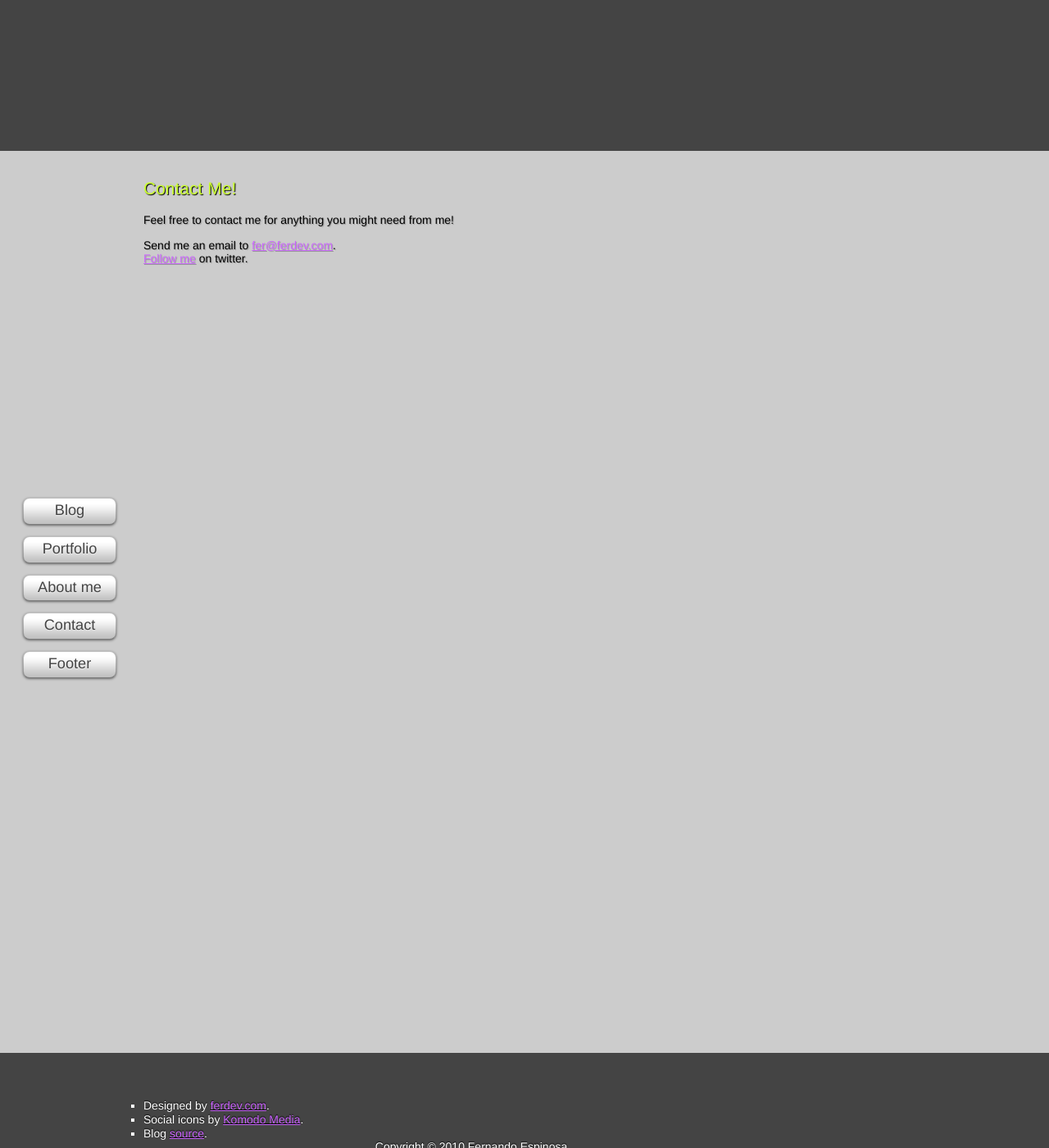
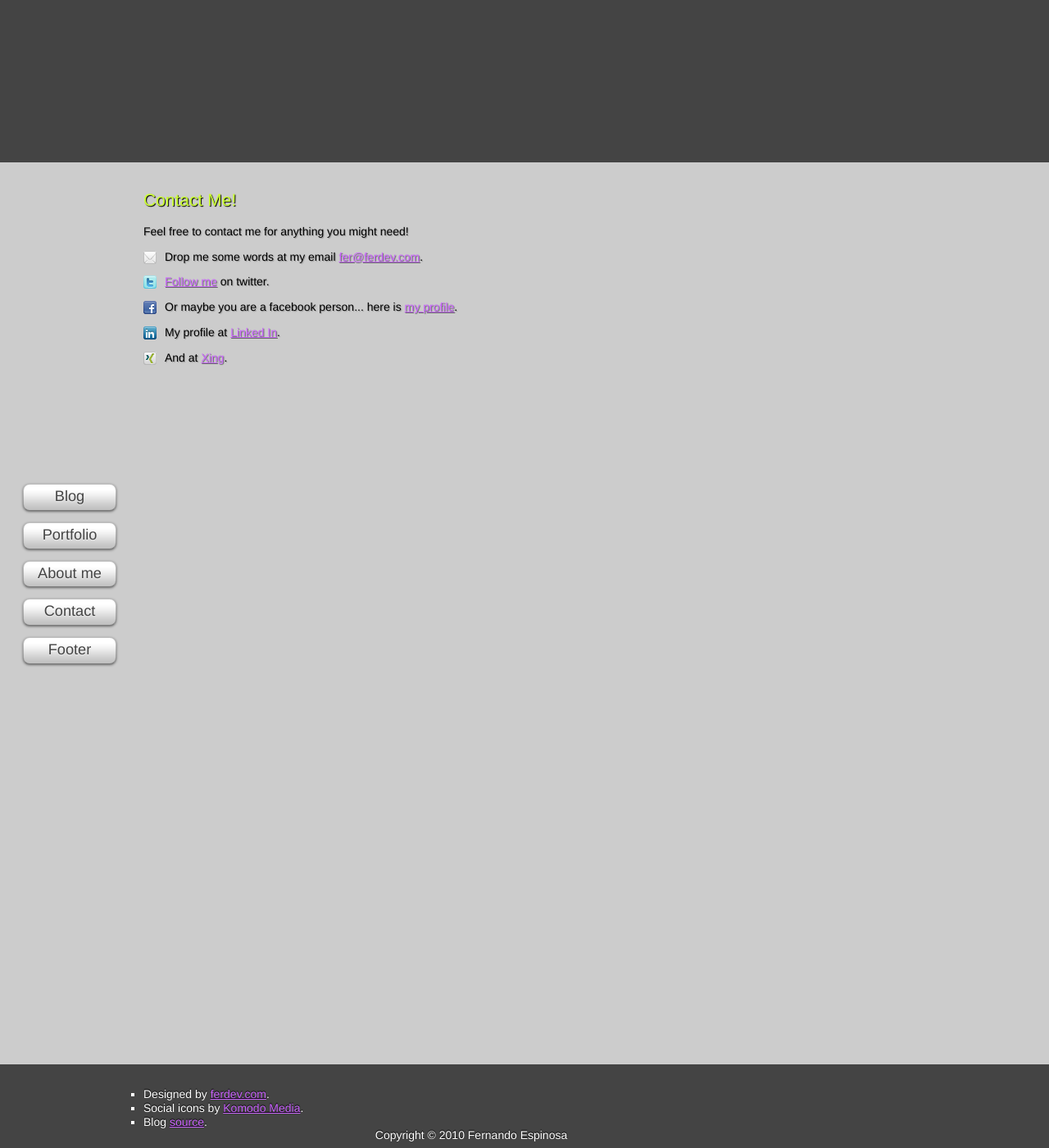
Before and after one commit to Ferdev/Ferdev, a Jekyll site: the page built from index.html, in a window 1280 px wide and 1400 px high, scrolled down 9282 px. Shown: the whole window at 82% size. Built offline with Jekyll 4.4.1, drawn with Linux system fonts in a browser that asks for light colours; nearby versions of some CDN libraries; some web fonts are replaced; library files that are not in the unit come from our copies; Markdown is read by kramdown in place of the engine named in the settings.

Commit message:
Improves contact page

```diff
--- a/_includes/contact.html
+++ b/_includes/contact.html
@@ -1,8 +1,11 @@
 <div class="content">
 	<h1 id="contact_me!">Contact Me!</h1>
-	<p>Feel free to contact me for anything you might need from me!</p>
+	<p>Feel free to contact me for anything you might need!</p>
 	<ul>
-		<li>Send me an email to <a href="mailto:fer@ferdev.com">fer@ferdev.com</a>.</li>
-		<li><a href="http://twitter.com/ferdev">Follow me</a> on twitter.</li>
+		<li class="mail">Drop me some words at my email <a href="mailto:fer@ferdev.com"><strong>fer@ferdev.com</strong></a>.</li>
+		<li class="twitter"><a href="http://twitter.com/ferdev"><strong>Follow me</strong></a> on twitter.</li>
+		<li class="facebook">Or maybe you are a facebook person... here is <a href="facebook.com/fernando.espinosa"><strong>my profile</strong></a>.</li>
+		<li class="linkedin">My profile at <a href="http://es.linkedin.com/in/fernandoespinosajimenez"><strong>Linked In</strong></a>.</li>
+		<li class="xing">And at <a href="http://www.xing.com/profile/Fernando_EspinosaJimenez"><strong>Xing</strong></a>.</li>
 	</ul>
 </div>
--- a/stylesheets/style.css
+++ b/stylesheets/style.css
@@ -80,12 +80,14 @@ section{ display: block; padding: 10px 0; }
 }
 
 .light h1{ text-shadow: 1px 1px 1px #000; }
+.light a{ text-shadow: 1px 1px 1px #666; }
 
 /* Header */
 header {
   border:0 none;
   display:block;
   margin-left:12.5em;
+  margin-top:1em;
   width:800px;
 }
 
@@ -113,7 +115,7 @@ nav {
   position: fixed;
   left: 0;
   top: 50%;
-  margin-top: -107px;
+  margin-top: -124px;
   z-index: 1;
 }
 
@@ -392,11 +394,36 @@ section article ul {
   min-height: 1080px;
 }
 
+#contact ul li{
+  margin: 10px 0;
+}
+
+#contact ul li:before{
+  vertical-align: -4px;
+  padding-right: 10px;
+}
+
+#contact ul li.mail:before{
+  content: url('/images/icons/social/email_link.png');
+}
+#contact ul li.twitter:before{
+  content: url('/images/icons/social/twitter.png');
+}
+#contact ul li.facebook:before{
+  content: url('/images/icons/social/facebook.png');
+}
+#contact ul li.linkedin:before{
+  content: url('/images/icons/social/linkedin.png');
+}
+#contact ul li.xing:before{
+  content: url('/images/icons/social/xing.png');
+}
+
+
 /* Footer */
 footer {
   width: 100%;
   text-align: center;
-  padding: 2em 0;
 }
 
 footer ul{
```
Also changed, not shown: 9 other files.
